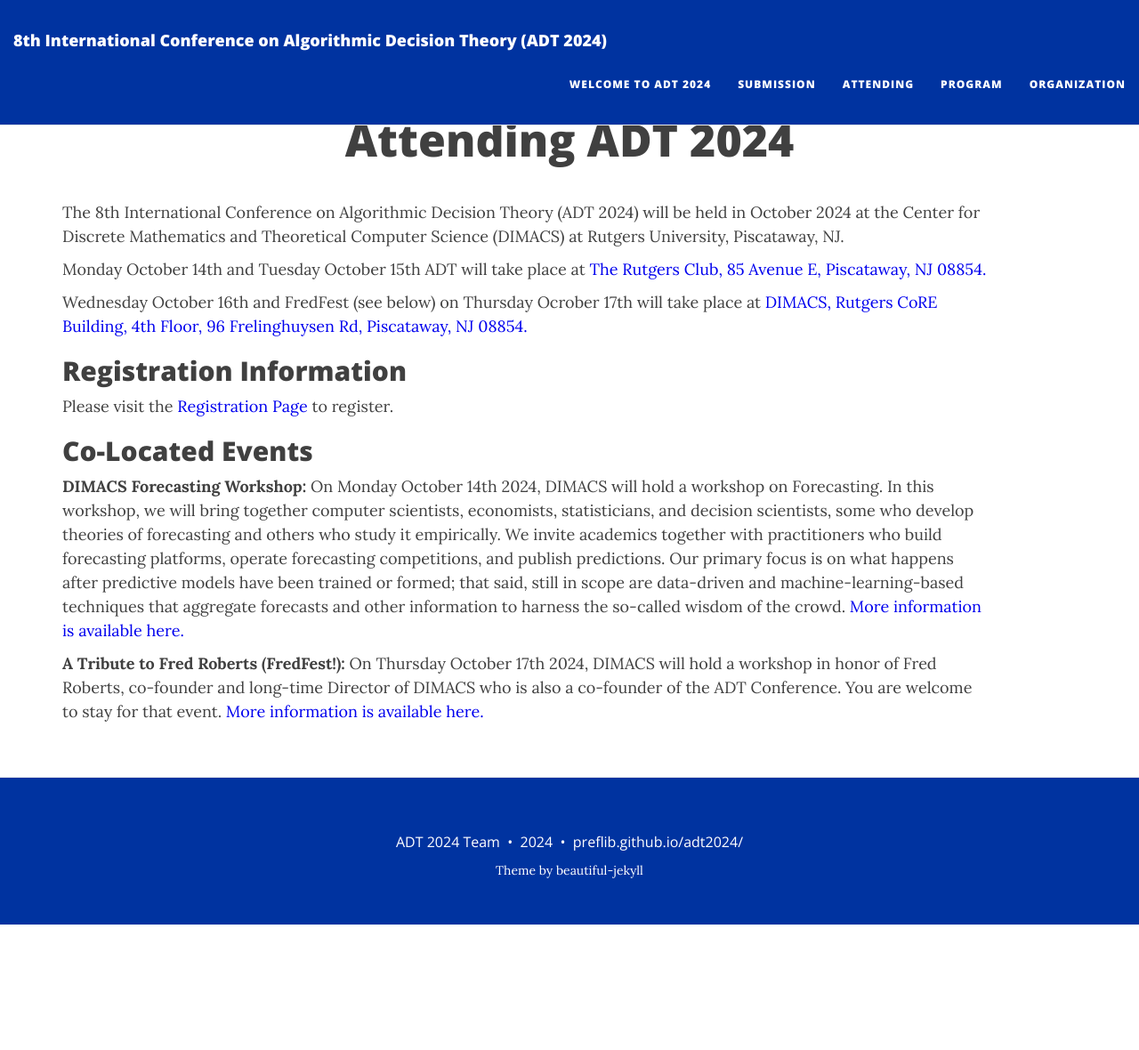
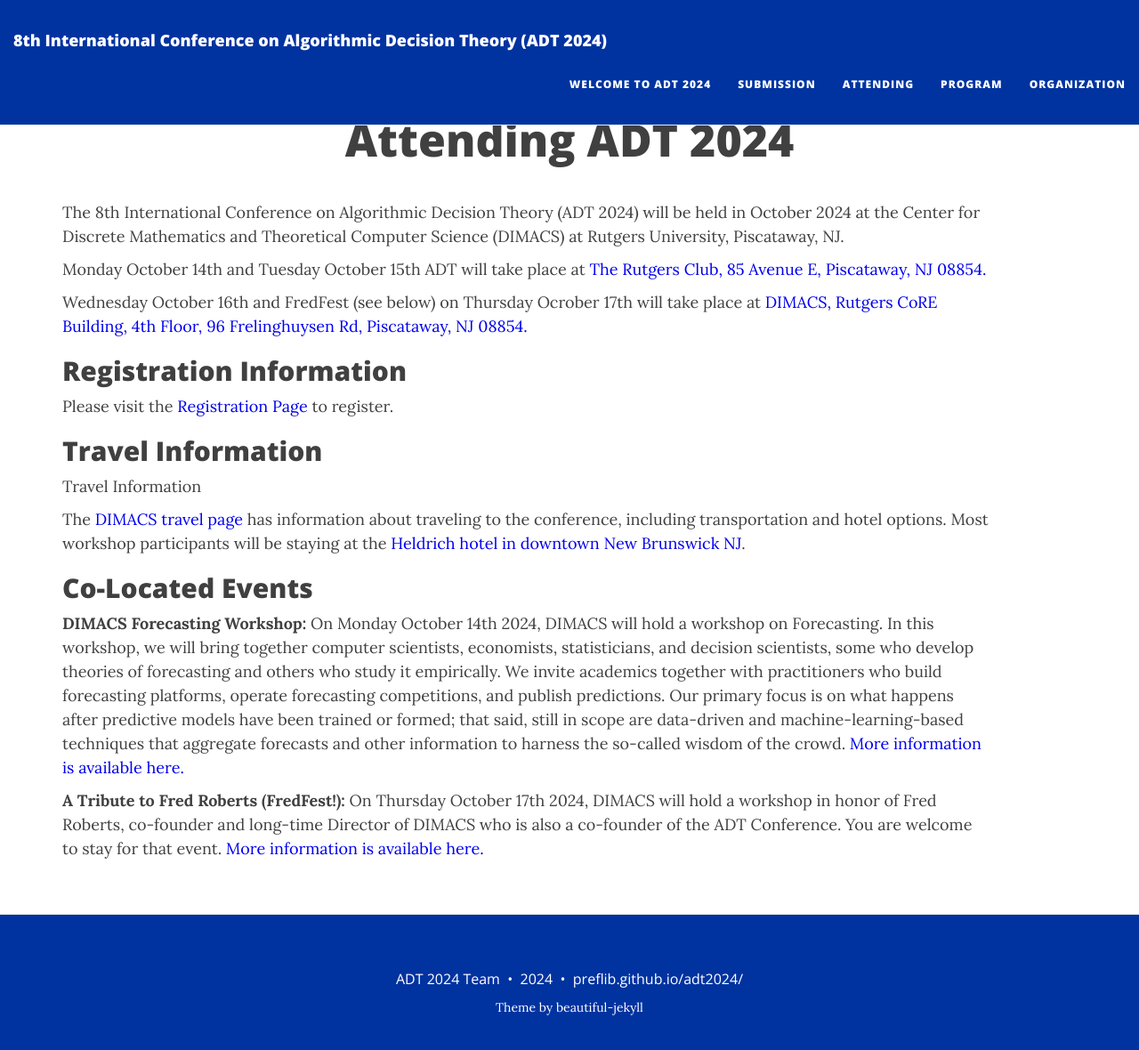
Before and after one commit to PrefLib/adt2024, a Jekyll site: the page built from attending.md, in a window 1280 px wide and 1193 px high. Shown: the top 1180 px of the window at 89% size. Built offline with Jekyll 4.4.1, drawn with Linux system fonts in a browser that asks for light colours; nearby versions of some CDN libraries.

Commit message:
updated attending

```diff
--- a/attending.md
+++ b/attending.md
@@ -14,6 +14,12 @@ Wednesday October 16th and FredFest (see below) on Thursday Ocrober 17th will ta
 
 Please visit the [Registration Page](http://archive.dimacs.rutgers.edu/Workshops/ADT2024/registpay.html) to register.
 
+## Travel Information
+
+Travel Information
+
+The [DIMACS travel page](http://dimacs.rutgers.edu/about/travel/) has information about traveling to the conference, including transportation and hotel options. Most workshop participants will be staying at the [Heldrich hotel in downtown New Brunswick NJ](https://www.theheldrich.com/).
+
 ## Co-Located Events
 
 **DIMACS Forecasting Workshop:** On Monday October 14th 2024, DIMACS will hold a workshop on Forecasting. In this workshop, we will bring together computer scientists, economists, statisticians, and decision scientists, some who develop theories of forecasting and others who study it empirically. We invite academics together with practitioners who build forecasting platforms, operate forecasting competitions, and publish predictions. Our primary focus is on what happens after predictive models have been trained or formed; that said, still in scope are data-driven and machine-learning-based techniques that aggregate forecasts and other information to harness the so-called wisdom of the crowd. [More information is available here.](http://dimacs.rutgers.edu/events/details?eID=2897)
```
